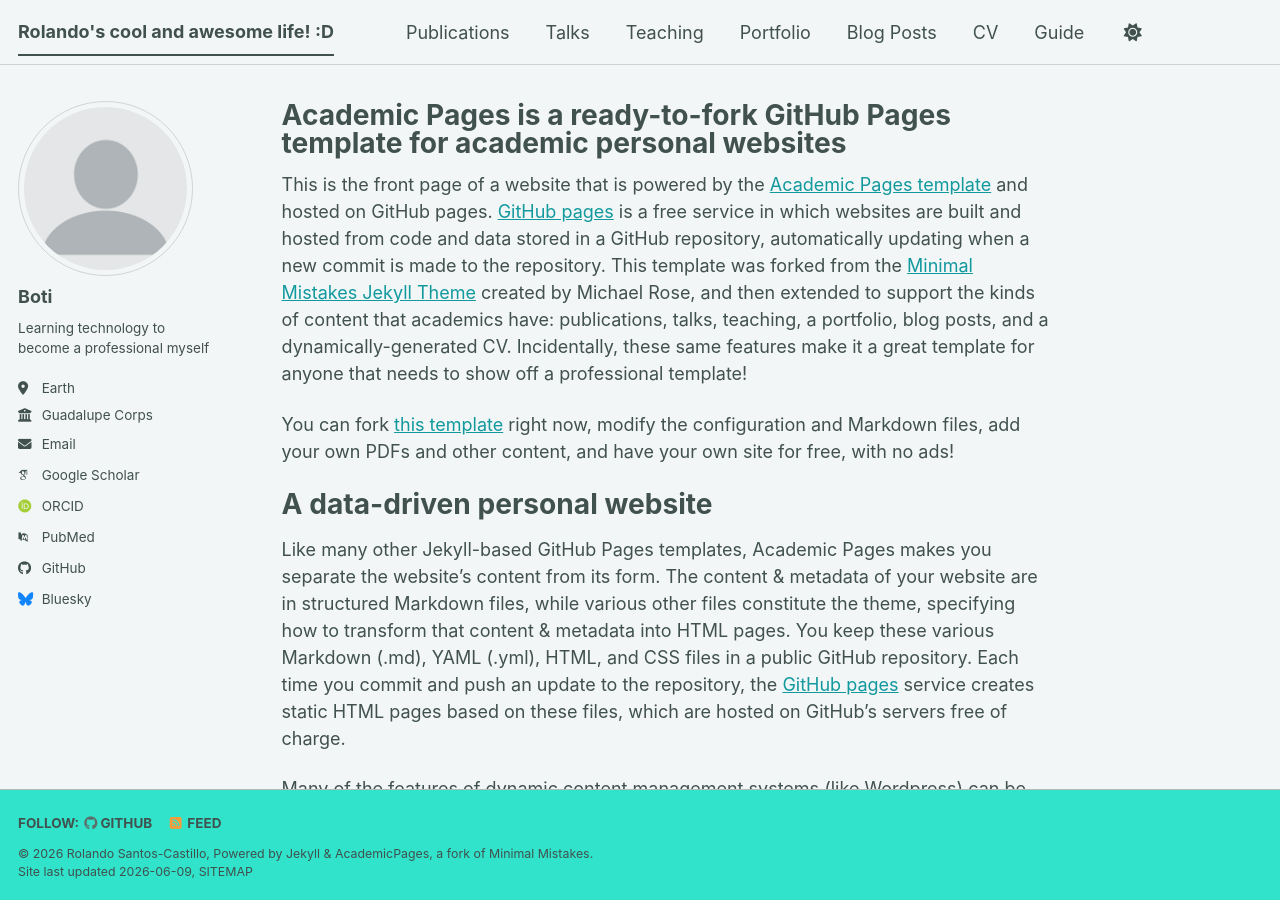
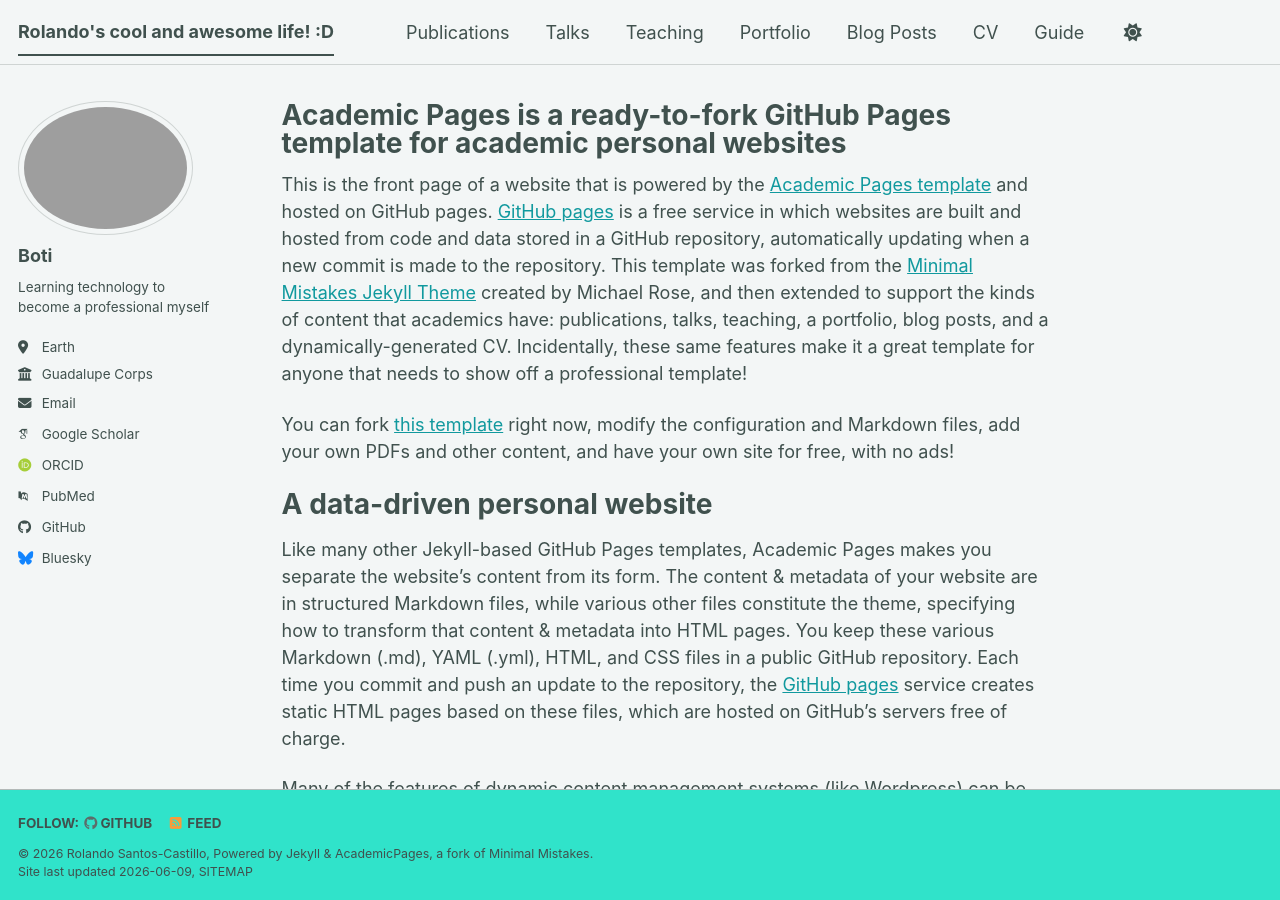
Before and after one commit to rolandosantoz73/rolandosantoz73.github.io, a Jekyll site: the page built from _pages/about.md, in a window 1280 px wide and 900 px high. Built offline with Jekyll 4.4.1, drawn with Linux system fonts in a browser that asks for light colours; some web fonts are replaced; a script bundle is joined from its source files by our own code; library files that are not in the unit come from our copies.

Commit message:
Update author avatar from profile.png to turtle.png

```diff
--- a/_config.yml
+++ b/_config.yml
@@ -23,7 +23,7 @@ repository               : "rolandosantoz73.github.io"
 #               Additional customization can be done by editing /_includes/author-profile.html
 author:
   # Biographic information
-  avatar           : "profile.png"
+  avatar           : "turtle.png"
   name             : "Boti"
   pronouns         : # example: "he/him"
   bio              : "Learning technology to become a professional myself"
```
